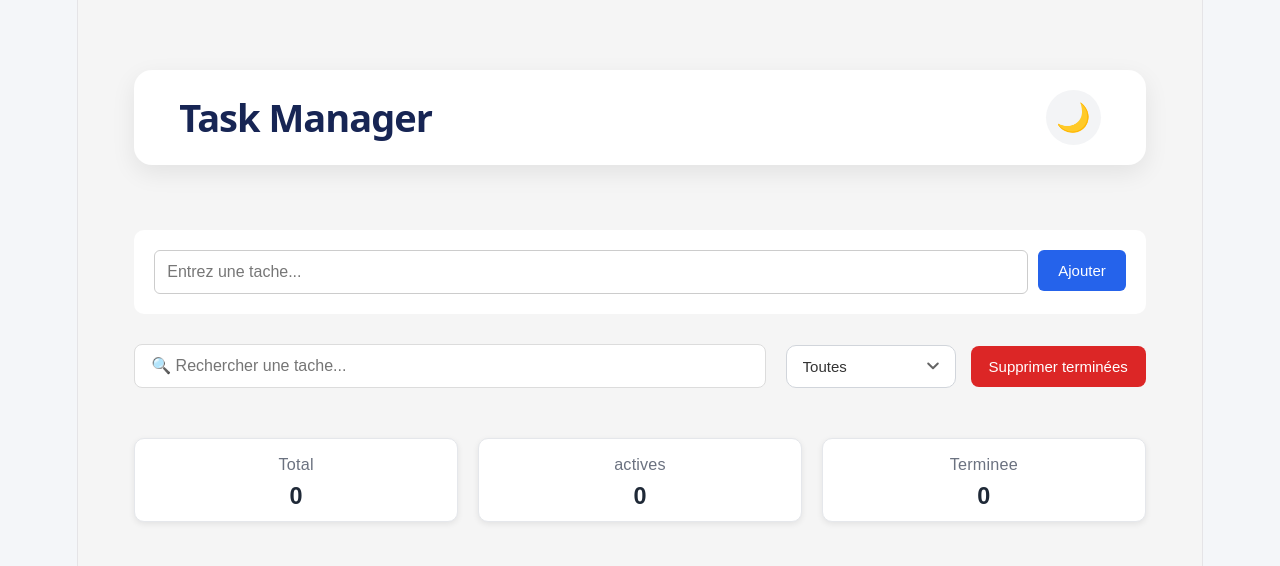
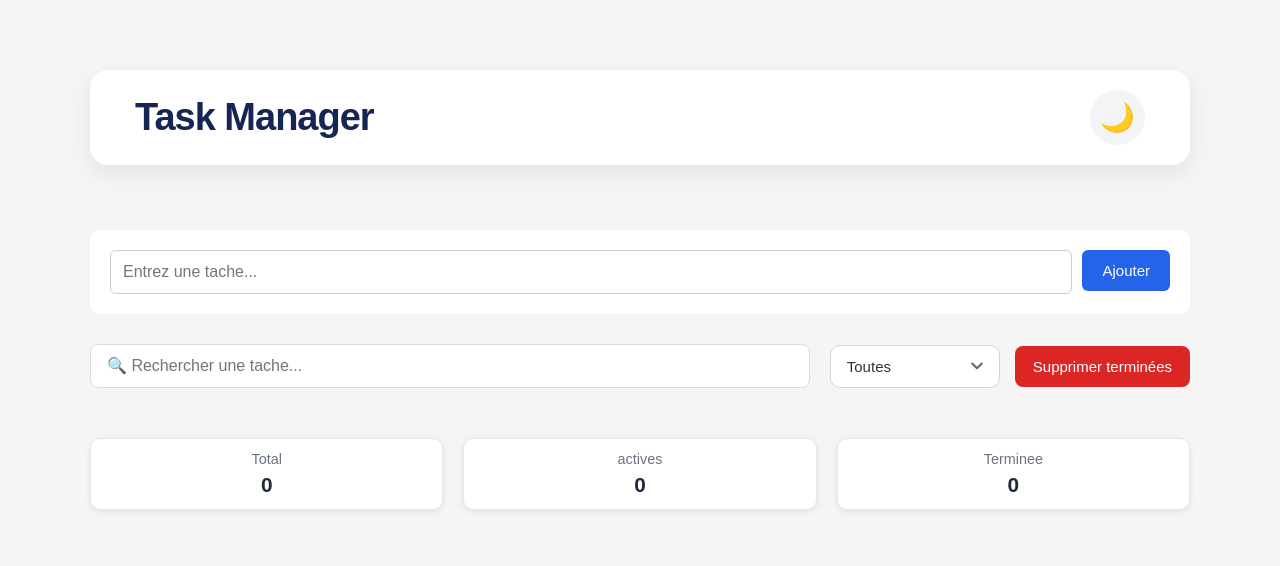
Before and after one commit to baghlalmohamedreda/task-manager, a React app in the folder frontend/: page / in a window 1280 px wide. Shown: the top 566 px of the page. Built offline with nearby package versions, Linux system fonts and the light colour scheme; the HTML template or start-up script is replaced by a standard one.

Commit message:
solve theme issue

```diff
--- a/frontend/src/index.css
+++ b/frontend/src/index.css
@@ -1,111 +1,33 @@
-:root {
-  --text: #6b6375;
-  --text-h: #08060d;
-  --bg: #fff;
-  --border: #e5e4e7;
-  --code-bg: #f4f3ec;
-  --accent: #aa3bff;
-  --accent-bg: rgba(170, 59, 255, 0.1);
-  --accent-border: rgba(170, 59, 255, 0.5);
-  --social-bg: rgba(244, 243, 236, 0.5);
-  --shadow:
-    rgba(0, 0, 0, 0.1) 0 10px 15px -3px, rgba(0, 0, 0, 0.05) 0 4px 6px -2px;
-
-  --sans: system-ui, 'Segoe UI', Roboto, sans-serif;
-  --heading: system-ui, 'Segoe UI', Roboto, sans-serif;
-  --mono: ui-monospace, Consolas, monospace;
-
-  font: 18px/145% var(--sans);
-  letter-spacing: 0.18px;
-  color-scheme: light dark;
-  color: var(--text);
-  background: var(--bg);
-  font-synthesis: none;
-  text-rendering: optimizeLegibility;
-  -webkit-font-smoothing: antialiased;
-  -moz-osx-font-smoothing: grayscale;
-
-  @media (max-width: 1024px) {
-    font-size: 16px;
-  }
+html,
+body,
+#root {
+    margin: 0;
+    padding: 0;
+    width: 100%;
+    min-height: 100vh;
 }
 
-@media (prefers-color-scheme: dark) {
-  :root {
-    --text: #9ca3af;
-    --text-h: #f3f4f6;
-    --bg: #16171d;
-    --border: #2e303a;
-    --code-bg: #1f2028;
-    --accent: #c084fc;
-    --accent-bg: rgba(192, 132, 252, 0.15);
-    --accent-border: rgba(192, 132, 252, 0.5);
-    --social-bg: rgba(47, 48, 58, 0.5);
-    --shadow:
-      rgba(0, 0, 0, 0.4) 0 10px 15px -3px, rgba(0, 0, 0, 0.25) 0 4px 6px -2px;
-  }
-
-  #social .button-icon {
-    filter: invert(1) brightness(2);
-  }
+* {
+    margin: 0;
+    padding: 0;
+    box-sizing: border-box;
 }
 
 body {
-  margin: 0;
+    font-family: Arial, Helvetica, sans-serif;
+    transition: background-color 0.3s ease, color 0.3s ease;
 }
 
-#root {
-  width: 1126px;
-  max-width: 100%;
-  margin: 0 auto;
-  text-align: center;
-  border-inline: 1px solid var(--border);
-  min-height: 100svh;
-  display: flex;
-  flex-direction: column;
-  box-sizing: border-box;
+/* Thème clair */
+
+body.light {
+    background: #f4f4f4;
+    color: #222;
 }
 
-h1,
-h2 {
-  font-family: var(--heading);
-  font-weight: 500;
-  color: var(--text-h);
+/* Thème sombre */
+
+body.dark {
+    background: #121212;
+    color: white;
 }
-
-h1 {
-  font-size: 56px;
-  letter-spacing: -1.68px;
-  margin: 32px 0;
-  @media (max-width: 1024px) {
-    font-size: 36px;
-    margin: 20px 0;
-  }
-}
-h2 {
-  font-size: 24px;
-  line-height: 118%;
-  letter-spacing: -0.24px;
-  margin: 0 0 8px;
-  @media (max-width: 1024px) {
-    font-size: 20px;
-  }
-}
-p {
-  margin: 0;
-}
-
-code,
-.counter {
-  font-family: var(--mono);
-  display: inline-flex;
-  border-radius: 4px;
-  color: var(--text-h);
-}
-
-code {
-  font-size: 15px;
-  line-height: 135%;
-  padding: 4px 8px;
-  background: var(--code-bg);
-}
--- a/frontend/src/pages/Home.jsx
+++ b/frontend/src/pages/Home.jsx
@@ -85,6 +85,9 @@ function addtask(title) {
 
         }
     }
+useEffect(() => {
+    document.body.className = theme;
+}, [theme]);
 function handlchange(id){
         setTasks(prev=>prev.map(task=>
             task.id===id?
```
